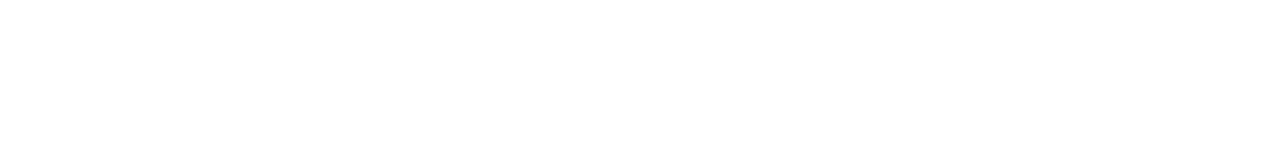
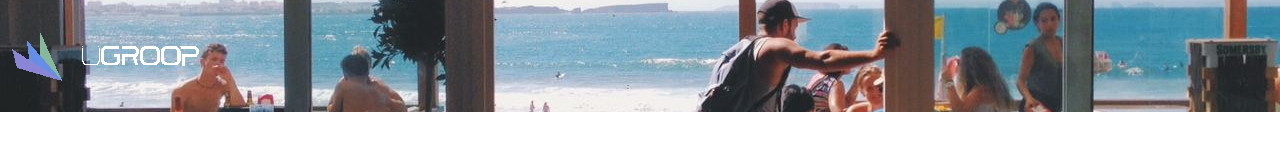
Before and after one commit to perry-ugroop/email_verify_page_test, a website: page layouts/main.html in a window 1280 px wide. Drawn offline with Linux system fonts and the light colour scheme.

Commit message:
Added header images

```diff
--- a/assets/css/global.css
+++ b/assets/css/global.css
@@ -5,6 +5,10 @@
 body, div, p, h1, h2, h3, h4, h5, h6, ul, li, ol, br, dl, dd, dt, table, thead, tfoot, tr, td, form, blockquote {
   margin: 0;
   padding: 0;
+}
+
+span, img {
+  display: inline-block;
 }
 
 body {
@@ -16,3 +20,14 @@
 body > #wrapper {
   padding: 2px 4px;
 }
+
+body > #header {
+  height: 112px;
+  background-image: url(/assets/images/bg2.jpg);
+  display: flex;
+  align-items: center;
+}
+
+body > #header > #header-logo {
+  margin-left: 12px;
+}
--- a/layouts/main.html
+++ b/layouts/main.html
@@ -1,13 +1,19 @@
 <!DOCTYPE html>
 <html lang="en">
 <head>
-    <meta charset="utf-8" />
-    <title>Main Page</title>
-    <link rel="stylesheet" href="/assets/css/global.css" />
+  <meta charset="utf-8" />
+  <title>Main Page</title>
+  <link rel="stylesheet" href="/assets/css/global.css" />
+  <link rel="icon" type="image/x-icon" href="/assets/images/favicon.ico" />
+  <link rel="shortcut icon" type="image/x-icon" href="/assets/images/favicon.ico" />
 </head>
 <body>
+<div id="header">
+  <img id="header-logo" src="/assets/images/ug_icon_small.png" alt="uGroop" />
+</div>
 <div id="wrapper">
 <!-- %_CONTENT% -->
 </div>
+<div id="footer"></div>
 </body>
 </html>
```
Also changed, not shown: assets/images/bg2.jpg (added), assets/images/favicon.ico (added), assets/images/ug_icon_small.png (added).
